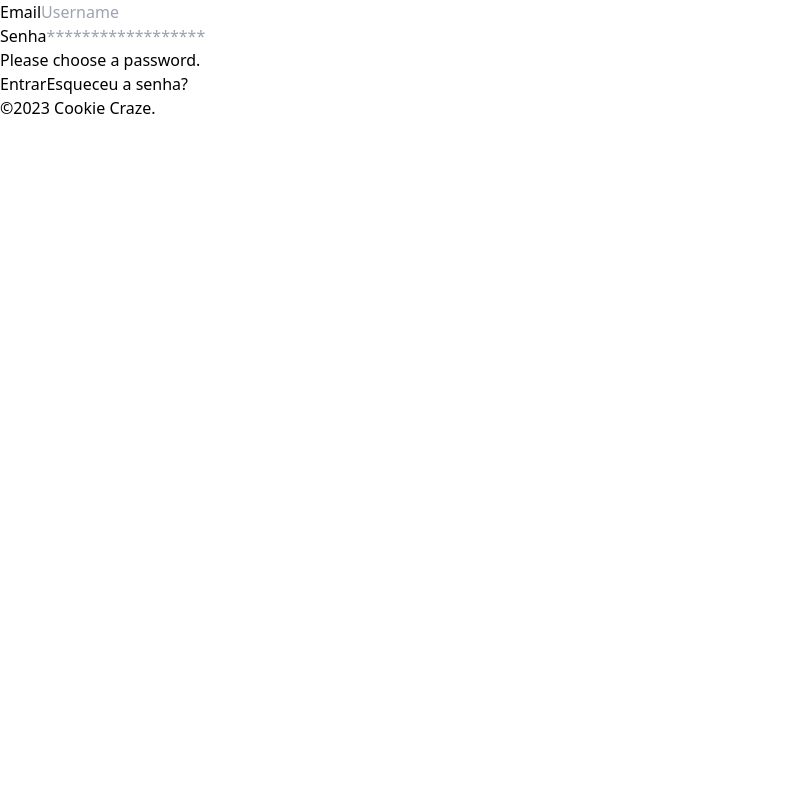
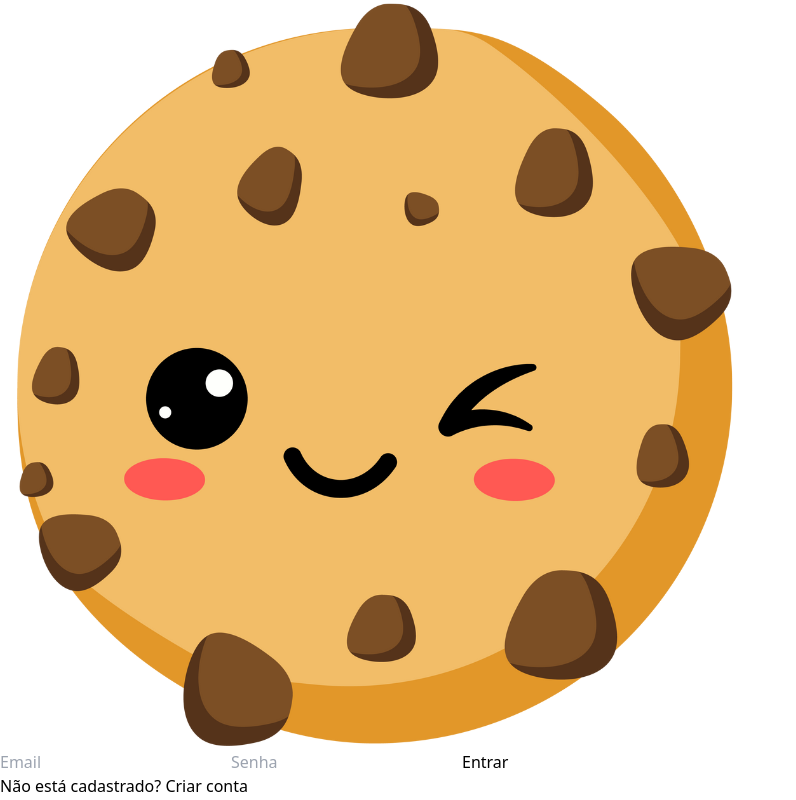
Before and after one commit to pedro-git-projects/cookie-craze, a React (Vite) app in the folder ux/: page / in a window 1280 px wide. Shown: the whole page, without its empty margins (0-796 px from the left). Built offline with nearby package versions, Linux system fonts and the light colour scheme.

Commit message:
creating setup pages mockup #21

```diff
--- a/ux/src/App.tsx
+++ b/ux/src/App.tsx
@@ -1,8 +1,5 @@
 import React from 'react';
-import Login from './pages/Login';
 
-const App: React.FC = () => {
-  return <Login></Login>;
-};
+const App: React.FC = () => <></>;
 
 export default App;
--- /dev/null
+++ b/ux/src/components/NavigableText.tsx
@@ -0,0 +1,22 @@
+import React from 'react';
+import { NavLink } from 'react-router-dom';
+
+interface NavigableTextProps {
+  text: string;
+  textColor: string;
+  to: string;
+}
+
+const NavigableText: React.FC<NavigableTextProps> = ({
+  text,
+  textColor,
+  to,
+}) => {
+  return (
+    <NavLink to={to} className={`text-${textColor} underline`}>
+      {text}
+    </NavLink>
+  );
+};
+
+export default NavigableText;
--- a/ux/src/main.tsx
+++ b/ux/src/main.tsx
@@ -1,6 +1,8 @@
 import ReactDOM from 'react-dom/client';
 import './index.css';
 import { RouterProvider } from 'react-router-dom';
-import router from './components/router.tsx';
+import AppRouter from './components/AppRouter.tsx';
 
-ReactDOM.createRoot(document.getElementById('root')!).render(<RouterProvider router={router}/>);
+ReactDOM.createRoot(document.getElementById('root')!).render(
+  <RouterProvider router={AppRouter} />,
+);
--- /dev/null
+++ b/ux/src/pages/Forgot.tsx
@@ -0,0 +1,40 @@
+import { useState } from 'react';
+import logo from '../assets/mascot.png';
+
+const Forgot: React.FC = () => {
+  const [email, setEmail] = useState(''); // State for the email
+
+  const handleSendEmail = () => {
+    // TODO: Handle sending the recovery email
+    console.log('Sending recovery email to:', email);
+  };
+
+  return (
+    <div className="flex flex-col items-center justify-center h-screen">
+      <h1 className="text-xl font-bold mb-4">Recuperar Senha</h1>
+
+      <img src={logo} alt="Logo" className="w-32 h-32 mb-4" />
+
+      <p className="mb-4">
+        Digite o seu endereço de email para recuperar a senha.
+      </p>
+
+      <input
+        type="text"
+        placeholder="Email"
+        className="w-64 h-10 p-2 border rounded mb-4"
+        onChange={(e) => setEmail(e.target.value)}
+        value={email}
+      />
+
+      <button
+        onClick={handleSendEmail}
+        className="w-64 h-10 bg-blue-500 text-white rounded hover:bg-blue-600"
+      >
+        Enviar email de recuperação
+      </button>
+    </div>
+  );
+};
+
+export default Forgot;
--- a/ux/src/pages/Login.tsx
+++ b/ux/src/pages/Login.tsx
@@ -1,56 +1,66 @@
+import React, { useState } from 'react';
+import logo from '../assets/mascot.png';
+import NavigableText from '../components/NavigableText';
+
 const Login: React.FC = () => {
+  const [email, setEmail] = useState('');
+  const [password, setPassword] = useState('');
+  const [loginFailed, setLoginFailed] = useState(false);
+
+  const handleLogin = () => {
+    // TODO: handle login
+    setLoginFailed(true);
+    console.log('Email:', email);
+    console.log('Password:', password);
+  };
+
   return (
-    <div className="w-full max-w-xs">
-      <form className="bg-white shadow-md rounded px-8 pt-6 pb-8 mb-4">
-        <div className="mb-4">
-          <label
-            className="block text-gray-700 text-sm font-bold mb-2"
-            htmlFor="username"
-          >
-            Email
-          </label>
+    <div className="flex flex-col items-center justify-center h-screen">
+      <img src={logo} alt="Logo" className="w-32 h-32 mb-8" />
+
+      <div className="w-72">
         <input
-            className="shadow appearance-none border rounded w-full py-2 px-3 text-gray-700 leading-tight focus:outline-none focus:shadow-outline"
-            id="username"
           type="text"
-            placeholder="Username"
+          placeholder="Email"
+          onChange={(e) => setEmail(e.target.value)}
+          value={email}
+          className="w-full h-10 p-2 mb-4 border rounded"
         />
-        </div>
-        <div className="mb-6">
-          <label
-            className="block text-gray-700 text-sm font-bold mb-2"
-            htmlFor="password"
-          >
-            Senha
-          </label>
+
         <input
-            className="shadow appearance-none border border-red-500 rounded w-full py-2 px-3 text-gray-700 mb-3 leading-tight focus:outline-none focus:shadow-outline"
-            id="password"
           type="password"
-            placeholder="******************"
+          placeholder="Senha"
+          onChange={(e) => setPassword(e.target.value)}
+          value={password}
+          className="w-full h-10 p-2 mb-4 border rounded"
         />
-          <p className="text-red-500 text-xs italic">
-            Please choose a password.
-          </p>
-        </div>
-        <div className="flex items-center justify-between">
+
         <button
-            className="bg-blue-500 hover:bg-blue-700 text-white font-bold py-2 px-4 rounded focus:outline-none focus:shadow-outline"
-            type="button"
+          onClick={handleLogin}
+          className="w-full h-10 bg-blue-500 text-white rounded hover:bg-blue-600"
         >
           Entrar
         </button>
-          <a
-            className="inline-block align-baseline font-bold text-sm text-blue-500 hover:text-blue-800"
-            href="#"
-          >
-            Esqueceu a senha?
-          </a>
       </div>
-      </form>
-      <p className="text-center text-gray-500 text-xs">
-        &copy;2023 Cookie Craze.
+
+      {/* Conditional rendering based on loginFailed state */}
+      {loginFailed && (
+        <p className="text-red-500 mt-4">
+          <NavigableText
+            text="Esqueceu a senha? Clique aqui para recuperar"
+            textColor="#fb4934"
+            to="/forgot"
+          />
         </p>
+      )}
+
+      <div className="text-yellow-500 mt-4">
+        <NavigableText
+          text="Não está cadastrado? Criar conta"
+          textColor="#fabd2f"
+          to="/register"
+        />
+      </div>
     </div>
   );
 };
--- /dev/null
+++ b/ux/src/pages/Register.tsx
@@ -0,0 +1,38 @@
+import React, { useState } from 'react';
+
+const Register: React.FC = () => {
+  const [email, setEmail] = useState('');
+  const [password, setPassword] = useState('');
+
+  // TODO actually implement the handler
+  const handleRegister = () => 'Registered!';
+
+  return (
+    <div className="flex flex-col items-center justify-center h-screen">
+      <input
+        type="text"
+        placeholder="Email"
+        className="w-64 h-10 p-2 border rounded mb-4"
+        onChange={(e) => setEmail(e.target.value)}
+        value={email}
+      />
+
+      <input
+        type="password"
+        placeholder="Senha"
+        className="w-64 h-10 p-2 border rounded mb-4"
+        onChange={(e) => setPassword(e.target.value)}
+        value={password}
+      />
+
+      <button
+        onClick={handleRegister}
+        className="w-64 h-10 bg-blue-500 text-white rounded hover:bg-blue-600"
+      >
+        Entrar
+      </button>
+    </div>
+  );
+};
+
+export default Register;
```
Also changed, not shown: ux/src/components/AppRouter.tsx (added, +21 -0 lines), ux/src/components/router.tsx (deleted, +0 -11 lines), ux/src/assets/mascot.png (added). Lines whose indentation alone changed are shown as unchanged.
